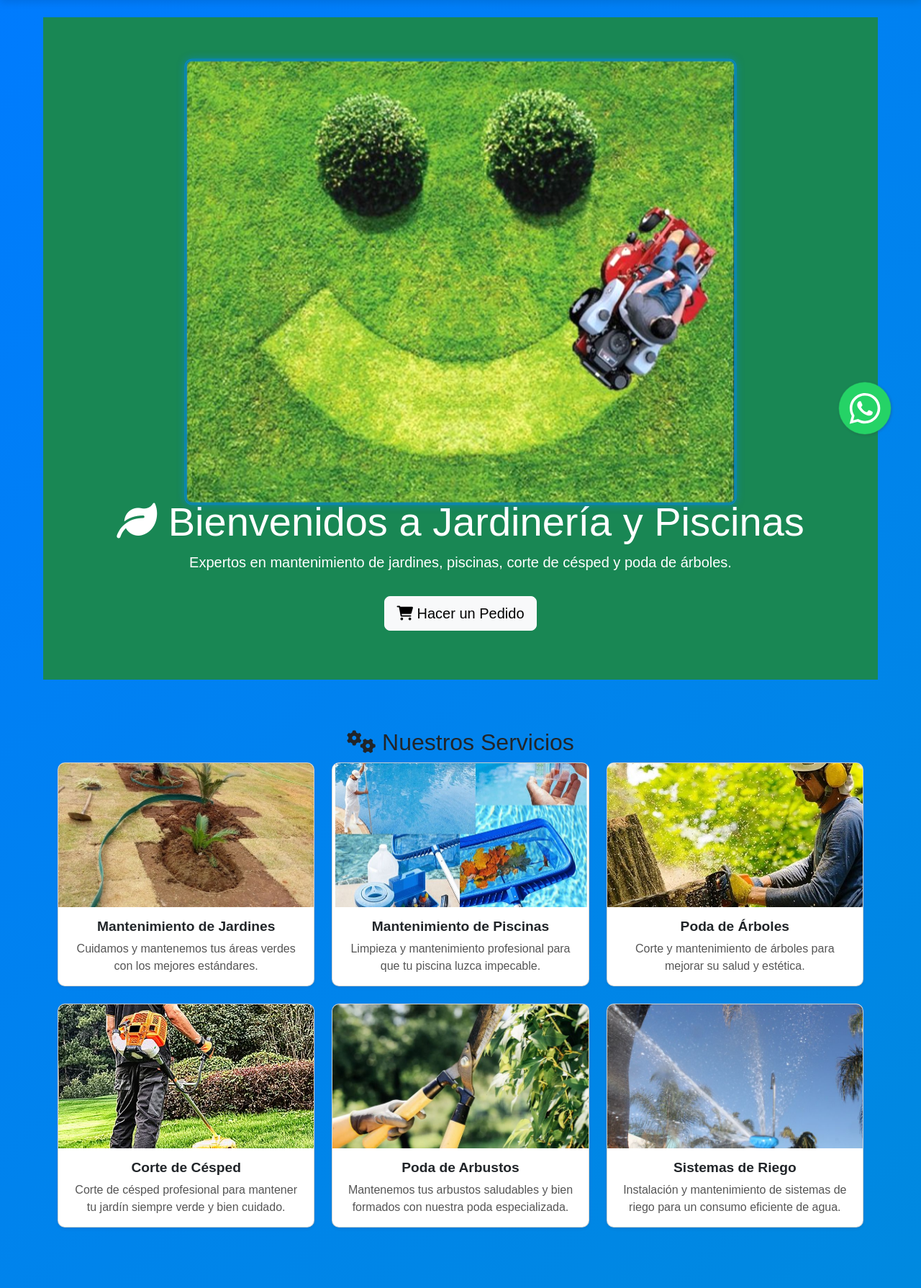
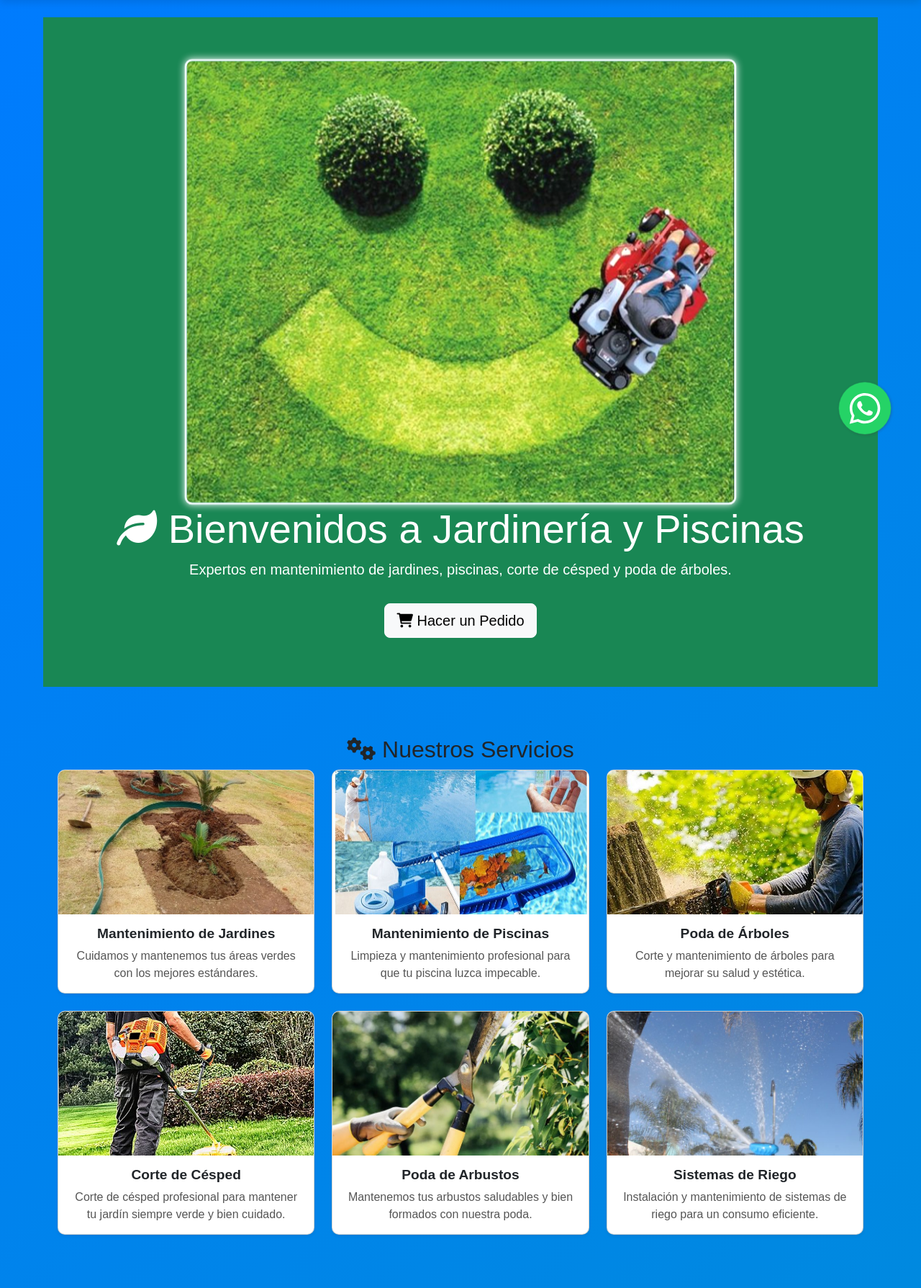
Before and after one commit to CristianMarcus/Jardineria, a Django app: page / in a window 1280 px wide. Shown: the part 131-1920 px from the top of the page at 72% size. Run offline with Django 5.2, Linux system fonts and the light colour scheme.

Commit message:
Mejorar estilos CSS y ajustar descripciones en la vista de pedidos

```diff
--- a/pedidos/views.py
+++ b/pedidos/views.py
@@ -18,8 +18,8 @@ def home(request):
         {"titulo": "Mantenimiento de Piscinas", "descripcion": "Limpieza y mantenimiento profesional para que tu piscina luzca impecable.", "imagen": "Limpieza_piscina.jfif"},
         {"titulo": "Poda de Árboles", "descripcion": "Corte y mantenimiento de árboles para mejorar su salud y estética.", "imagen": "poda_arboles.jfif"},
         {"titulo": "Corte de Césped", "descripcion": "Corte de césped profesional para mantener tu jardín siempre verde y bien cuidado.", "imagen": "corte_cesped.jfif"},
-        {"titulo": "Poda de Arbustos", "descripcion": "Mantenemos tus arbustos saludables y bien formados con nuestra poda especializada.", "imagen": "poda_arbustos.jfif"},
-        {"titulo": "Sistemas de Riego", "descripcion": "Instalación y mantenimiento de sistemas de riego para un consumo eficiente de agua.", "imagen": "sistema_riego.jfif"},
+        {"titulo": "Poda de Arbustos", "descripcion": "Mantenemos tus arbustos saludables y bien formados con nuestra poda.", "imagen": "poda_arbustos.jfif"},
+        {"titulo": "Sistemas de Riego", "descripcion": "Instalación y mantenimiento de sistemas de riego para un consumo eficiente.", "imagen": "sistema_riego.jfif"},
     ]
 
 
--- a/static/css/home.css
+++ b/static/css/home.css
@@ -16,9 +16,10 @@ html, body {
 }
 .caritafeliz {
     /* Estilos básicos */
-    border: 3px double #007bff; /* Borde doble azul */
+    margin-bottom: 10px;
+    border: 3px solid #dee6ef; /* Borde doble azul */
     border-radius: 10px; /* Esquinas redondeadas */
-    box-shadow: 0 0 10px rgba(0, 123, 255, 0.5); /* Sombra azul brillante */
+    box-shadow: 0 0 10px rgb(248, 249, 250); /* Sombra azul brillante */
     transition: transform 0.3s ease-in-out, box-shadow 0.3s ease-in-out; /* Transición suave */
     filter: brightness(1.1); /* Aumenta el brillo */
     animation: pulse 2s infinite ease-in-out; /* Animación de pulsación */
@@ -27,7 +28,7 @@ html, body {
 .caritafeliz:hover {
     /* Estilos al pasar el mouse */
     transform: scale(1.1); /* Escala la imagen al pasar el mouse */
-    box-shadow: 5px 5px 15px rgba(0, 123, 255, 0.7); /* Sombra más intensa al pasar el mouse */
+    box-shadow: 5px 5px 15px rgba(51, 51, 52, 0.7); /* Sombra más intensa al pasar el mouse */
     filter: contrast(1.2); /* Aumenta el contraste al pasar el mouse */
 }
 
@@ -62,6 +63,10 @@ html, body {
     z-index: 0;
     transform: scale3d(0.9, 0.9, 1);
     transition: transform 0.3s;
+}
+
+#testimonios{
+    border-radius: 5px;
 }
 
 #whatsapp-button {
@@ -205,8 +210,8 @@ html, body {
 
 .benefits-grid {
     display: grid;
-    grid-template-columns: repeat(auto-fit, minmax(250px, 1fr));
-    gap: 20px;
+    grid-template-columns: repeat(3, 1fr); /* Crea tres columnas de igual ancho */
+    gap: 2px; /* Espacio entre columnas */
     padding: 20px;
 }
 
@@ -216,6 +221,7 @@ html, body {
     border-radius: 10px;
     box-shadow: 0 4px 8px rgba(0, 0, 0, 0.1);
     transition: transform 0.3s ease-in-out;
+
 }
 
 .benefit-item:hover {
```
Also changed, not shown: 1 other file.
